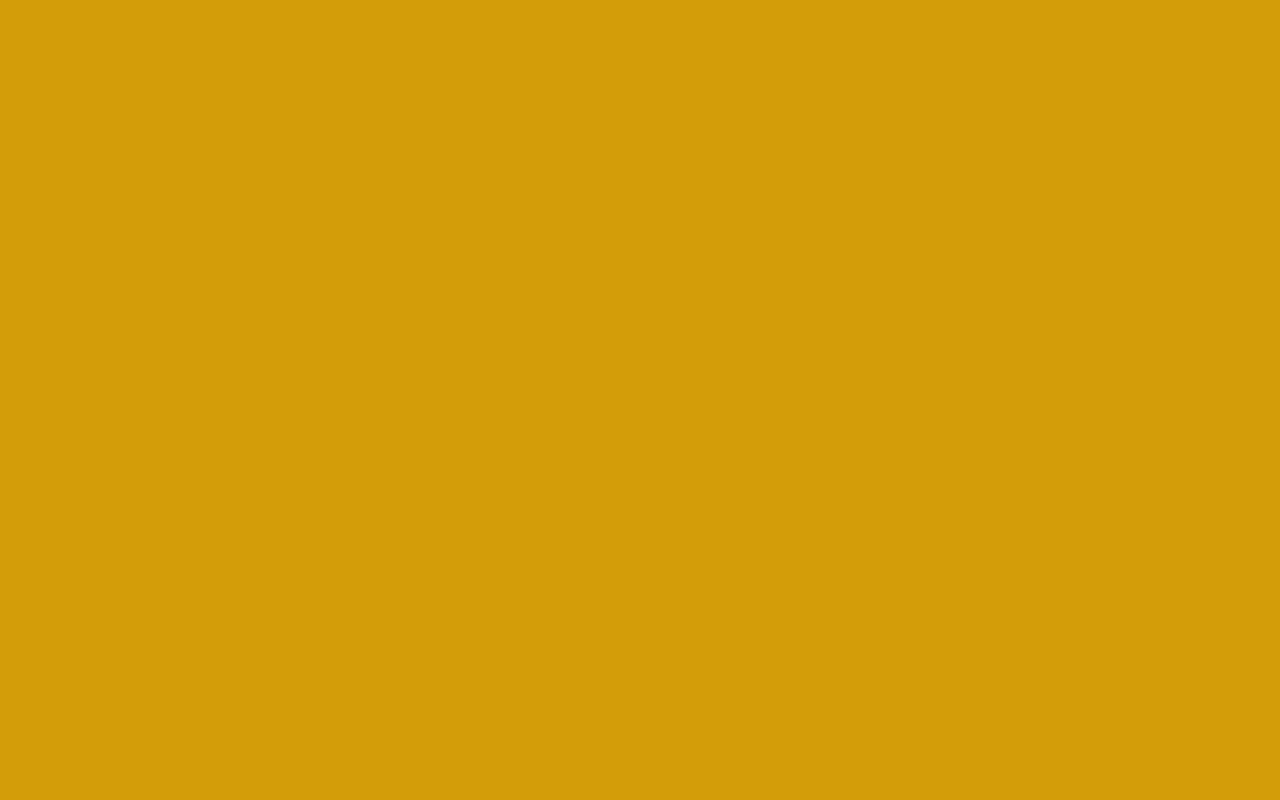
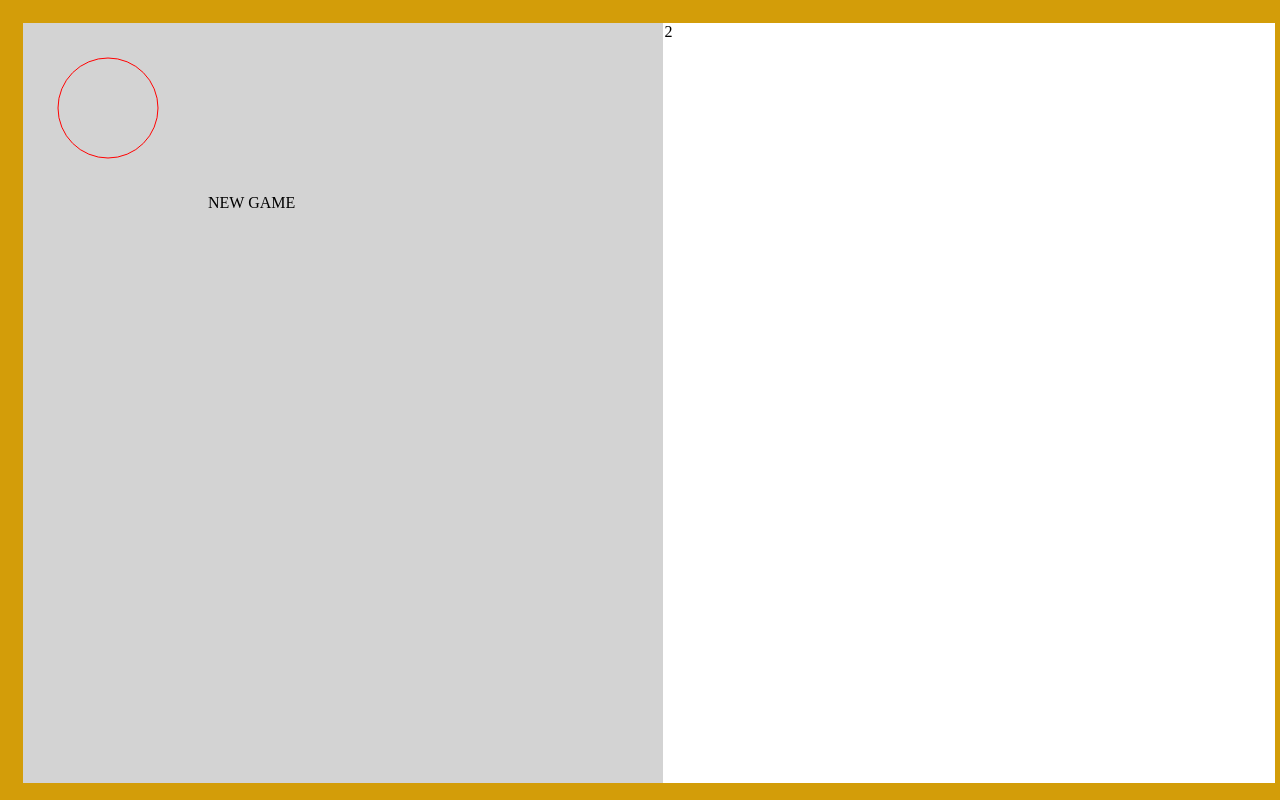
Before and after one commit to waterenming/Reach_100_minigame, a PHP site: page / in a window 1280 px wide. Before the commit the page is empty. Run offline with PHP 8.4, Linux system fonts and the light colour scheme.

Commit message:
added grid

```diff
--- a/index.html
+++ b/index.html
@@ -9,6 +9,20 @@
 </head>
 
 <body>
+    <div class="container-fluid">
+        <div class="row text-center">
+          <div class="col rectleft">
+          </div>
+          <div class="middle">
+            <canvas id="canvas" width="200" height="200"></canvas>NEW GAME
+          </div>
+          <div class="col rectright">
+            2 of 2
+          </div>
+        </div>
+      </div>
+
+      <script src="index.js"></script>
 </body>
 
 </html>
--- /dev/null
+++ b/index.js
@@ -0,0 +1,6 @@
+var canvas = document.getElementById('canvas');
+var ctx = canvas.getContext('2d');
+ctx.strokeStyle = "red";
+ctx.beginPath();
+ctx.arc(100, 100, 50, 0, Math.PI * 2);
+ctx.stroke();
--- a/style.css
+++ b/style.css
@@ -1,3 +1,31 @@
 body {
     background-color: rgb(211, 157, 9);
 }
+
+
+.rectleft {
+    width: 50%;
+    height: 95%;
+    margin-left: 15px;
+    margin-top: 15px;
+    margin-bottom: 15px;
+    position: fixed;
+    background-color: lightgray;
+  }
+
+.middle {
+    float: left;
+    position: relative;
+}
+
+.rectright {
+    width: 50%;
+    height: 95%;
+    margin-left: 49%;
+    margin-right: 15px;
+    margin-top: 15px;
+    margin-bottom: 15px;
+    position: fixed;
+    background-color: white;
+    z-index: -1;
+  }
```
